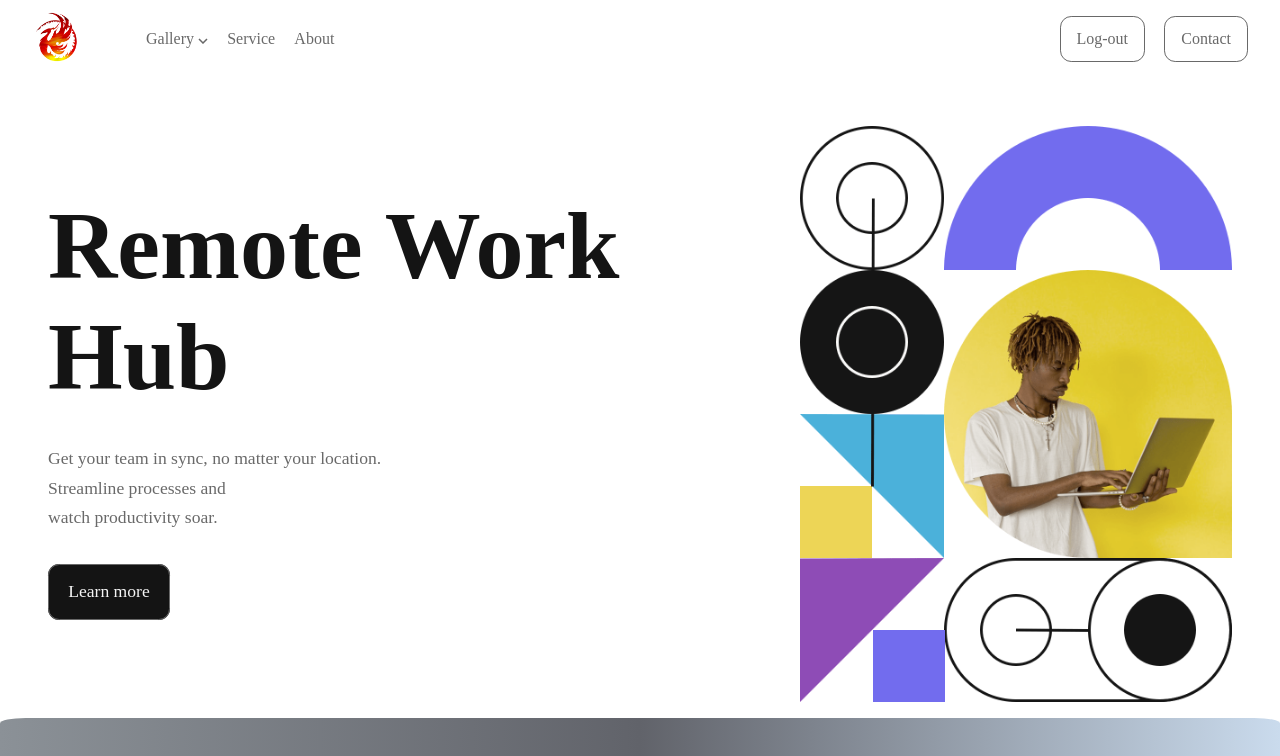
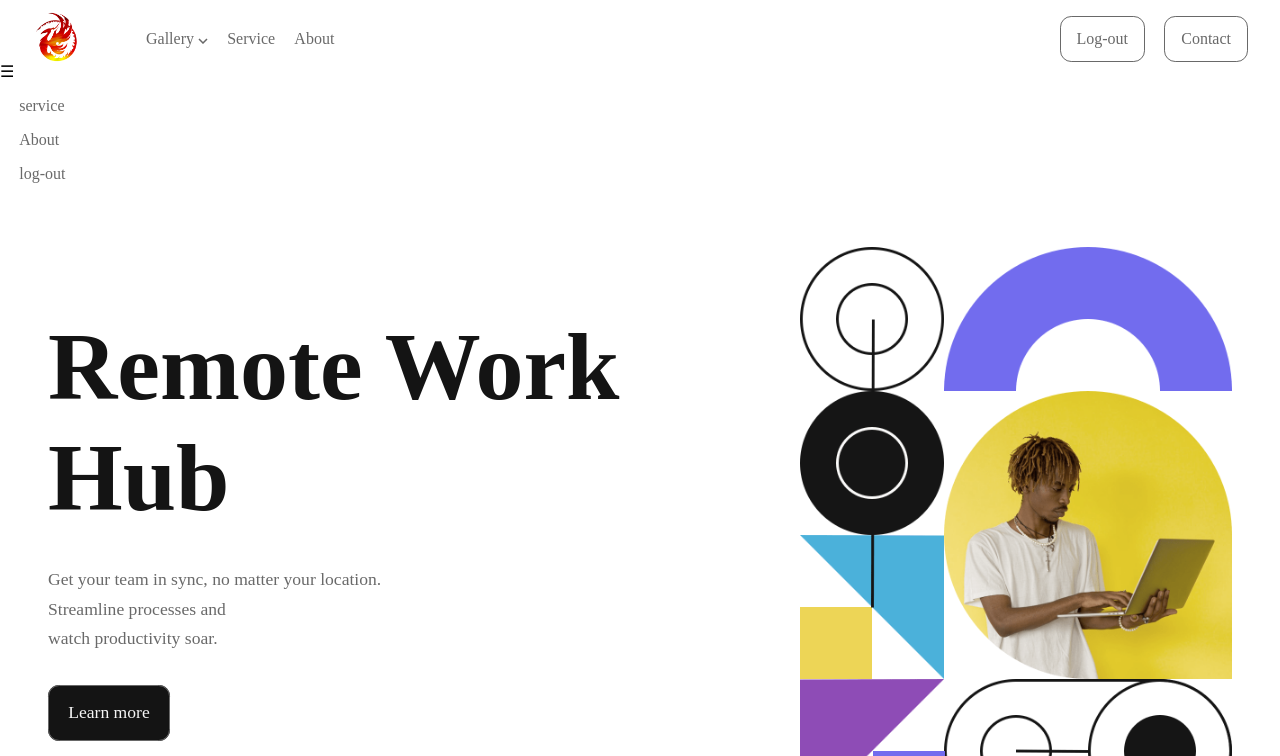
Before and after one commit to dannyB02/ICT-Group_15, a plain HTML site: page index.html in a window 1280 px wide. Shown: the top 756 px of the page. Drawn offline with nearby package versions, Linux system fonts and the light colour scheme.

Commit message:
Update index.html

```diff
--- a/index.html
+++ b/index.html
@@ -9,6 +9,7 @@
         <link rel="stylesheet" href="css/style.css">
         <link rel="preconnect" href="https://fonts.googleapis.com">
         <link rel="preconnect" href="https://fonts.gstatic.com" crossorigin>
+        <script src="https://cdn.jsdelivr.net/npm/bootstrap@5.3.0/dist/js/bootstrap.bundle.min.js"></script>
         <link href="https://fonts.googleapis.com/css2?family=Epilogue:wght@500;700&family=Fira+Sans&family=Outfit:wght@300;400;600&family=Overpass&display=swap" rel="stylesheet">
     </head>
     <body>
@@ -30,6 +31,14 @@
                         </ul>
                         <li class="hamburger"><a href="#"><img src="./images/icon-menu.svg" alt=""></a></li>
                     </nav>
+
+                 <div class="menu-icon">☰</div>
+<ul class="nav-links">
+  <li><a href="services.html">service</a></li>
+  <li><a href="about.html">About</a></li>
+  <li><a href="log-out.html">log-out</a></li>
+</ul>
+<script src="script.js" defer></script>
 
                     <div class="drop-down-gallery hide">
                         <ul>
```
